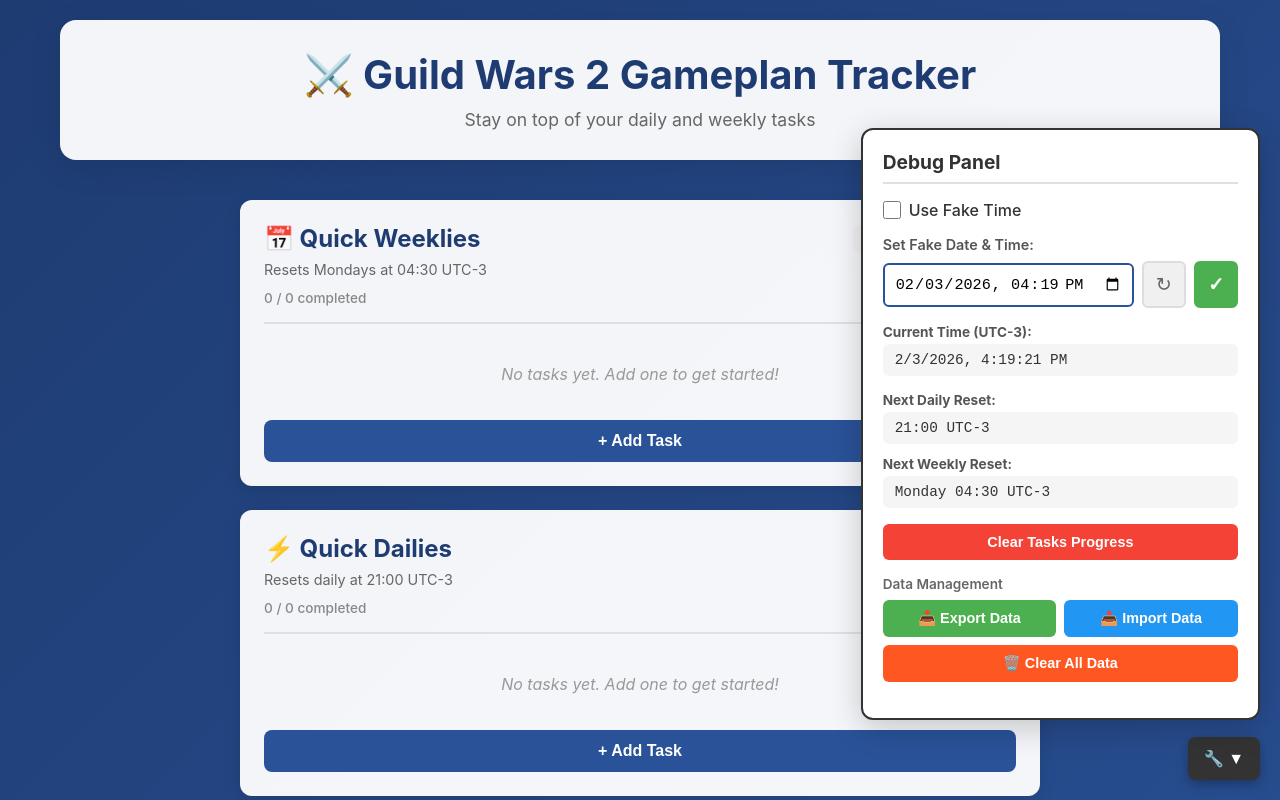
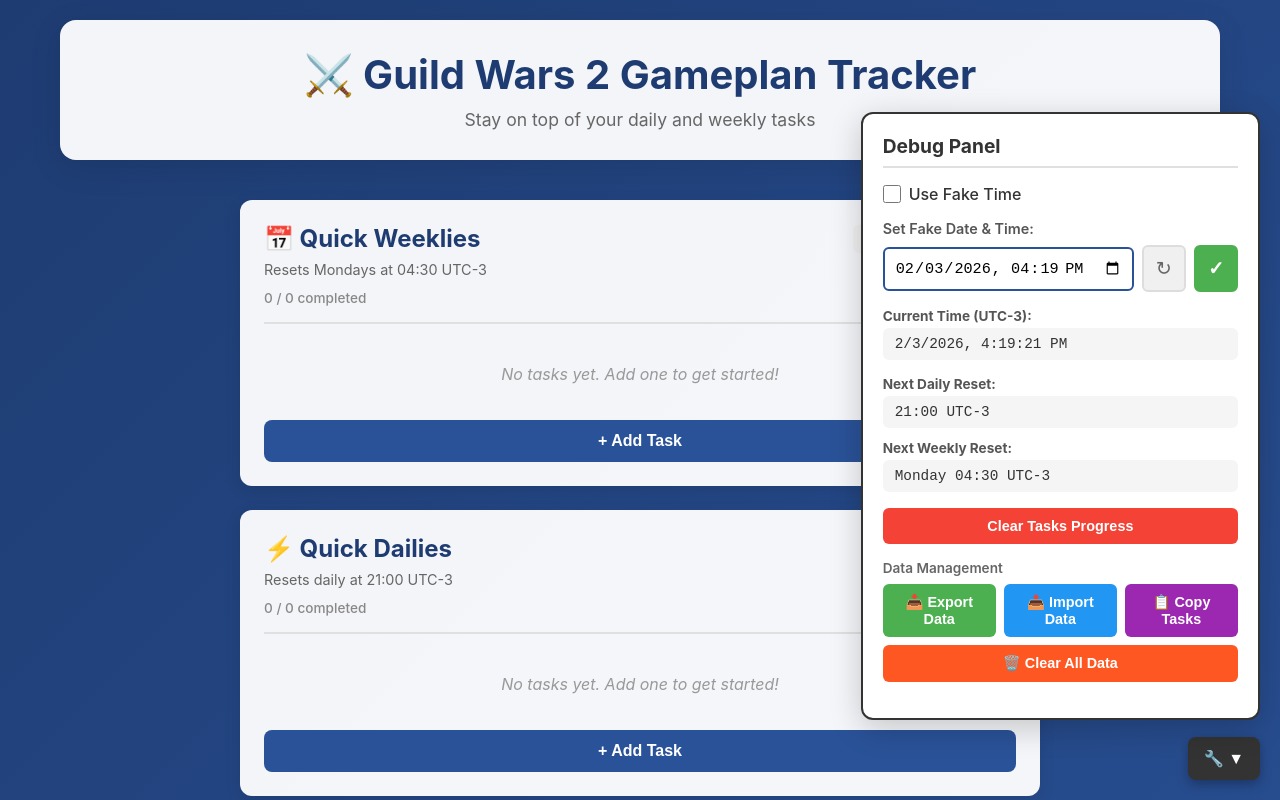
Before and after one commit to victoralbenor/gw2-gameplan-tracker, a React (Vite) app: page / in a window 1280 px wide. Both pictures are taken after a click on the button "Debug Panel". Shown: the top 800 px of the page. Built offline with nearby package versions, Linux system fonts and the light colour scheme.

Commit message:
0.5.1 copy to clipboard

```diff
--- a/src/App.jsx
+++ b/src/App.jsx
@@ -255,6 +255,32 @@
     event.target.value = ''
   }
 
+  const copyTasksToClipboard = async () => {
+    let text = ''
+
+    // Order: weeklies, dailies, gaming, working goals
+    const orderedKeys = ['coffeeWeeklies', 'coffeeDailies', 'gamingDailies', 'workingGoals']
+
+    orderedKeys.forEach((key, index) => {
+      const category = categories[key]
+      if (category.tasks.length > 0) {
+        if (index > 0) text += '\n'
+        text += category.title + '\n'
+        category.tasks.forEach(task => {
+          text += '- ' + task.text + '\n'
+        })
+      }
+    })
+
+    try {
+      await navigator.clipboard.writeText(text)
+      alert('Tasks copied to clipboard!')
+    } catch (err) {
+      console.error('Failed to copy:', err)
+      alert('Failed to copy to clipboard')
+    }
+  }
+
   const clearAllData = () => {
     console.log('clearAllData called')
     console.log('Clearing localStorage...')
@@ -336,6 +362,7 @@
         onExportData={exportData}
         onImportData={importData}
         onClearAllData={clearAllData}
+        onCopyTasks={copyTasksToClipboard}
       />
     </div>
   )
--- a/src/components/DebugPanel.css
+++ b/src/components/DebugPanel.css
@@ -181,7 +181,8 @@
 }
 
 .debug-export-btn,
-.debug-import-btn {
+.debug-import-btn,
+.debug-copy-btn {
   flex: 1;
   padding: 10px;
   border: none;
@@ -210,6 +211,15 @@
   background: #1976D2;
 }
 
+.debug-copy-btn {
+  background: #9C27B0;
+  color: white;
+}
+
+.debug-copy-btn:hover {
+  background: #7B1FA2;
+}
+
 .debug-clear-all-btn {
   width: 100%;
   padding: 10px;
--- a/src/components/DebugPanel.jsx
+++ b/src/components/DebugPanel.jsx
@@ -1,7 +1,7 @@
 import { useState, useRef } from 'react'
 import './DebugPanel.css'
 
-function DebugPanel({ debugMode, onDebugModeChange, onClearLastCompleted, onExportData, onImportData, onClearAllData }) {
+function DebugPanel({ debugMode, onDebugModeChange, onClearLastCompleted, onExportData, onImportData, onClearAllData, onCopyTasks }) {
   const [isOpen, setIsOpen] = useState(false)
   const [pendingFakeTime, setPendingFakeTime] = useState(debugMode.fakeTime)
   const fileInputRef = useRef(null)
@@ -148,6 +148,13 @@
                 onChange={onImportData}
                 style={{ display: 'none' }}
               />
+              <button
+                className="debug-copy-btn"
+                onClick={onCopyTasks}
+                title="Copy task names to clipboard (no completion status)"
+              >
+                📋 Copy Tasks
+              </button>
             </div>
             <button
               className="debug-clear-all-btn"
```
